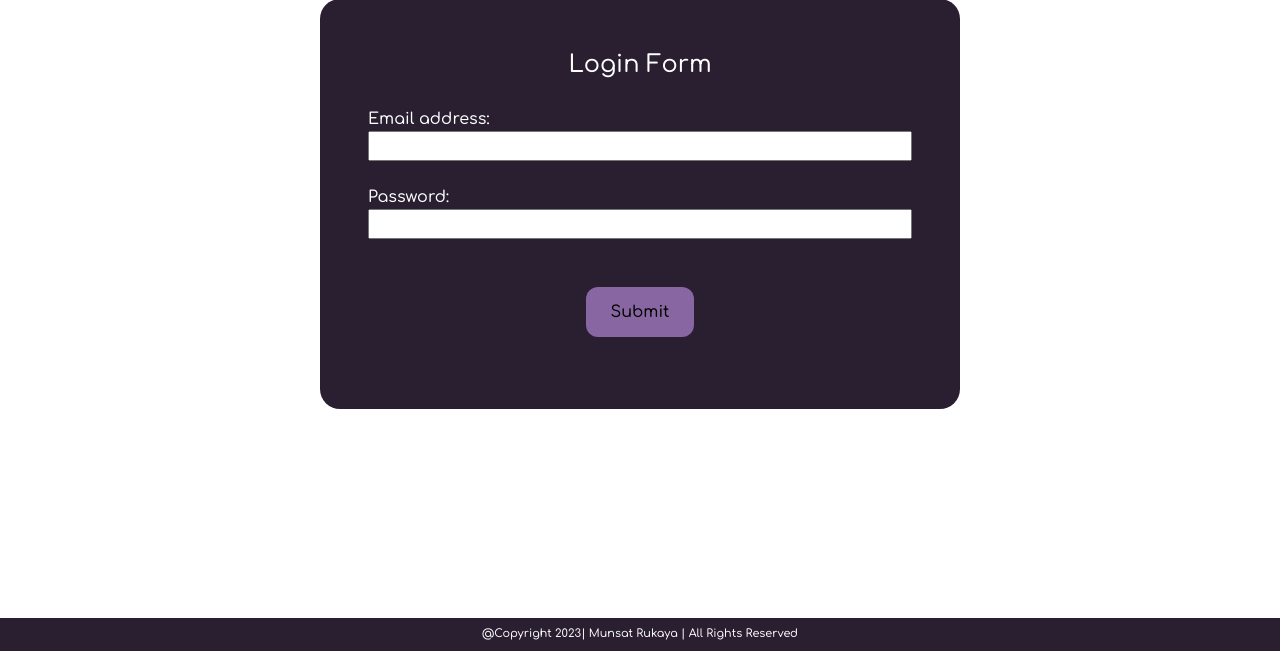
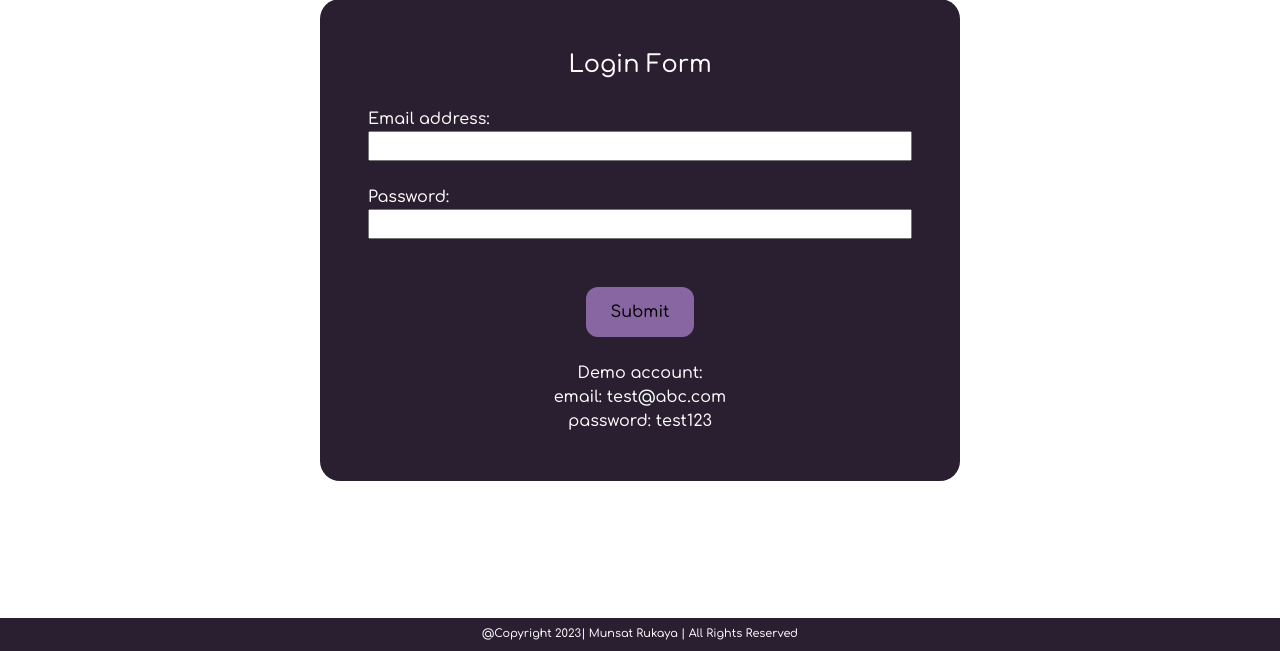
Before and after one commit to Munsat/event-flask-app, a Flask app: page /login in a window 1280 px wide. Shown: the part 149-800 px from the top of the page. Run offline with Flask 2, Linux system fonts and the light colour scheme; some libraries are stand-ins or nearby versions.

Commit message:
added demo details

```diff
--- a/schema.sql
+++ b/schema.sql
@@ -1,7 +1,6 @@
 DROP TABLE IF EXISTS events CASCADE;
 DROP TABLE IF EXISTS users CASCADE;
 DROP TABLE IF EXISTS attendances CASCADE;
-
 
 
 CREATE TABLE users (
--- a/templates/login.html
+++ b/templates/login.html
@@ -18,5 +18,8 @@ Signup
         </div>
         <button class="btn-style" type="submit">Submit</button>
     </form>
+    <p>Demo account:</p>
+    <p>email: test@abc.com</p>
+    <p>password:  test123</p>
 </div>
 {% endblock main %}
```
Also changed, not shown: static/images/cherry-1.jpeg (added).
